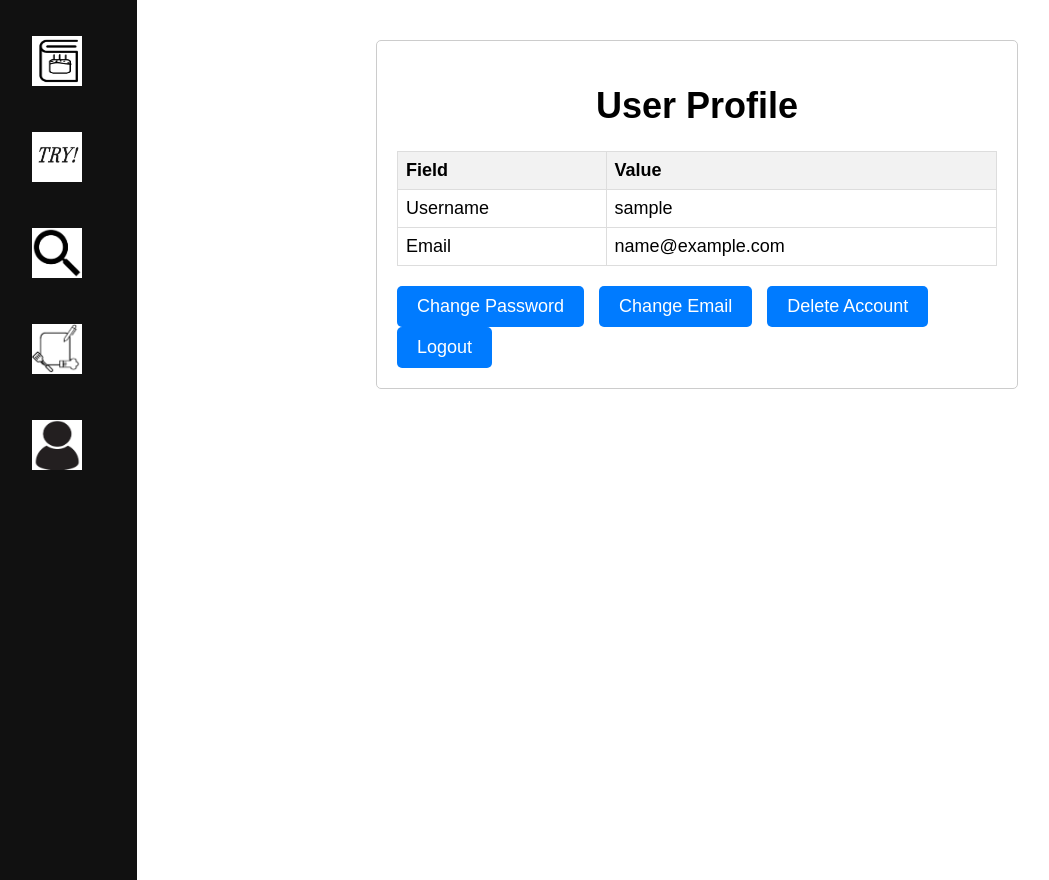
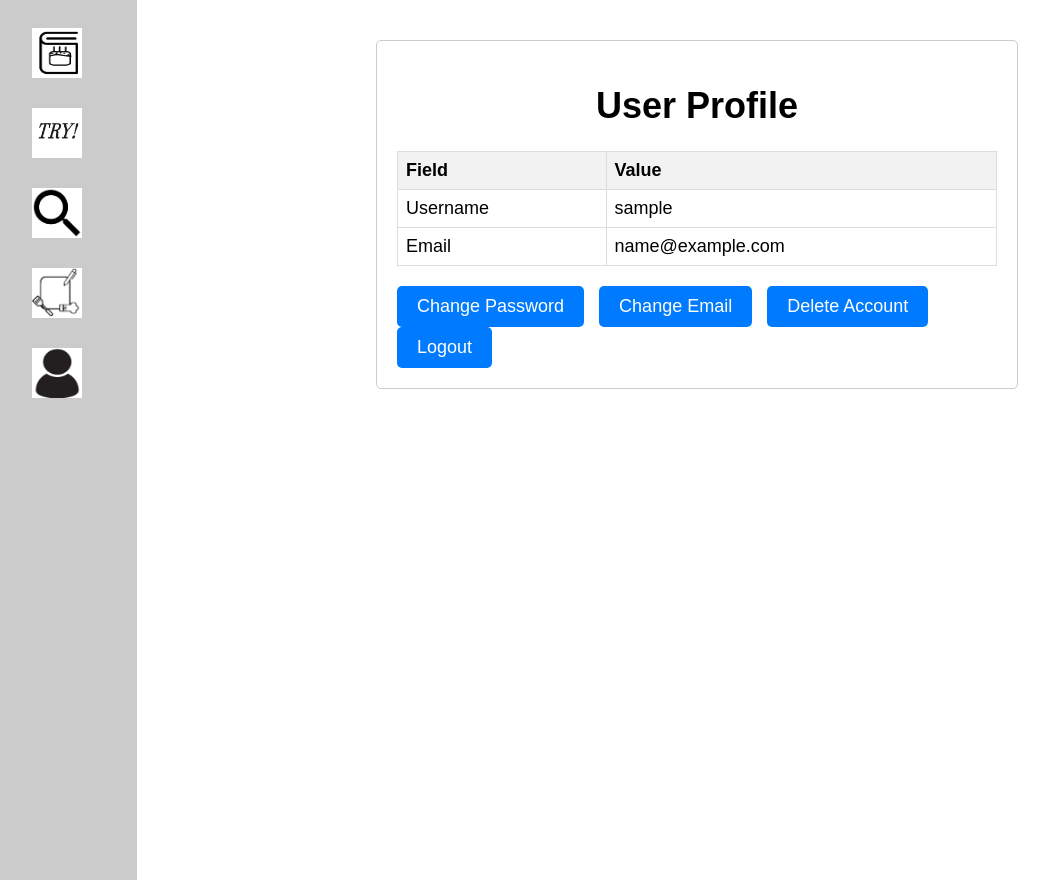
Before and after one commit to JohnnyWeymouth/My_Personal_Cookbook, a Flask app: page /me in a window 1280 px wide. Shown: the whole page, without its empty margins (23-1072 px from the left). Run offline with Flask 3, Linux system fonts and the light colour scheme; the visitor is signed in with stand-in values (Sample User, id 1).

Commit message:
update colors and padding

```diff
--- a/templates/base.html
+++ b/templates/base.html
@@ -21,7 +21,7 @@
             z-index: 1;
             top: 0;
             left: 0;
-            background-color: #111;
+            background-color: #cbcbcb;
             overflow-x: hidden;
             padding-top: 20px;
         }
@@ -29,7 +29,7 @@
         .sidenav a {
             text-decoration: none;
             display: block;
-            padding: 16px;
+            padding: 8px;
             text-align: center;
         }
 
@@ -40,11 +40,11 @@
         }
 
         .sidenav a:hover img {
-            filter: brightness(1.2); /* Slightly brighten the image on hover */
+            filter: brightness(1.1); /* Slightly brighten the image on hover */
         }
 
         .sidenav a:hover {
-            background-color: #575757;
+            background-color: #99c3cf;
         }
 
         .main {
```
